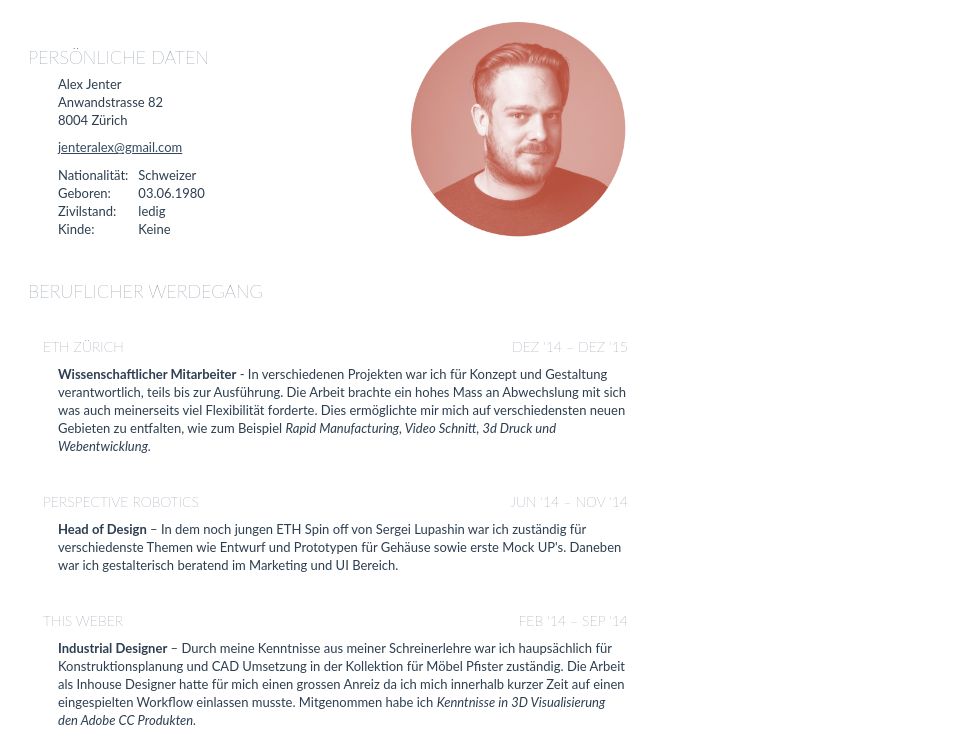
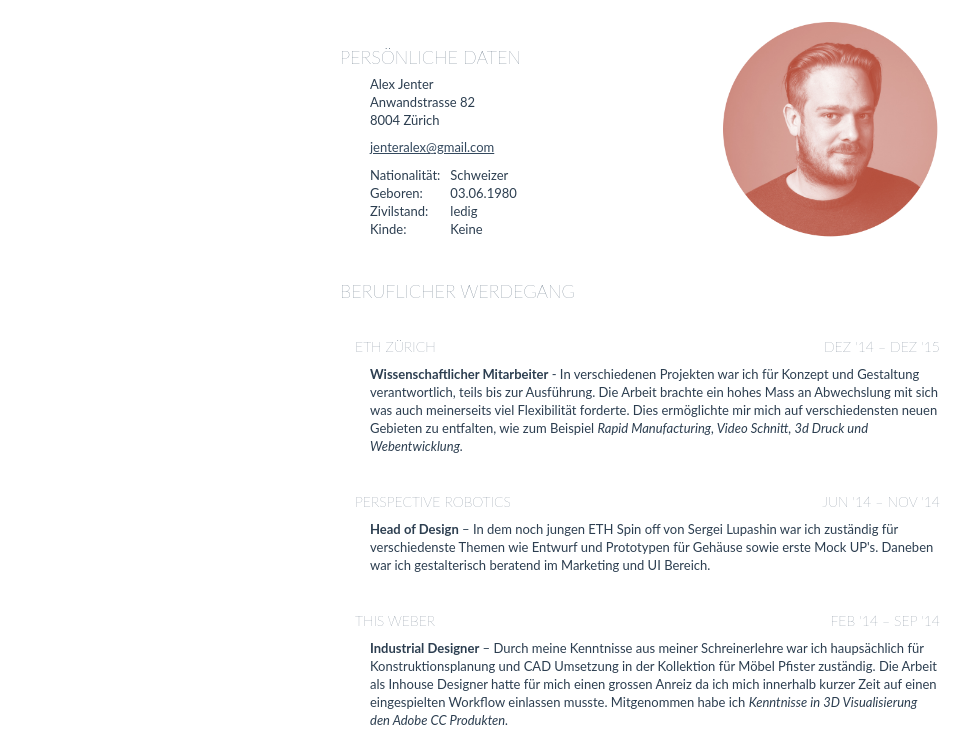
Before and after one commit to AlexJenter/resume, a website: page index.html in a window 1280 px wide. Shown: the top 735 px of the page, without its empty margins (0-973 px from the left). Drawn offline with Linux system fonts and the light colour scheme.

Commit message:
center container

```diff
--- a/css/style.css
+++ b/css/style.css
@@ -148,7 +148,7 @@ sup {
 .container {
   width: 600px;
   max-width: 100%;
-  margin: 0 15px;
+  margin: 0 auto;
 }
 
 
```
